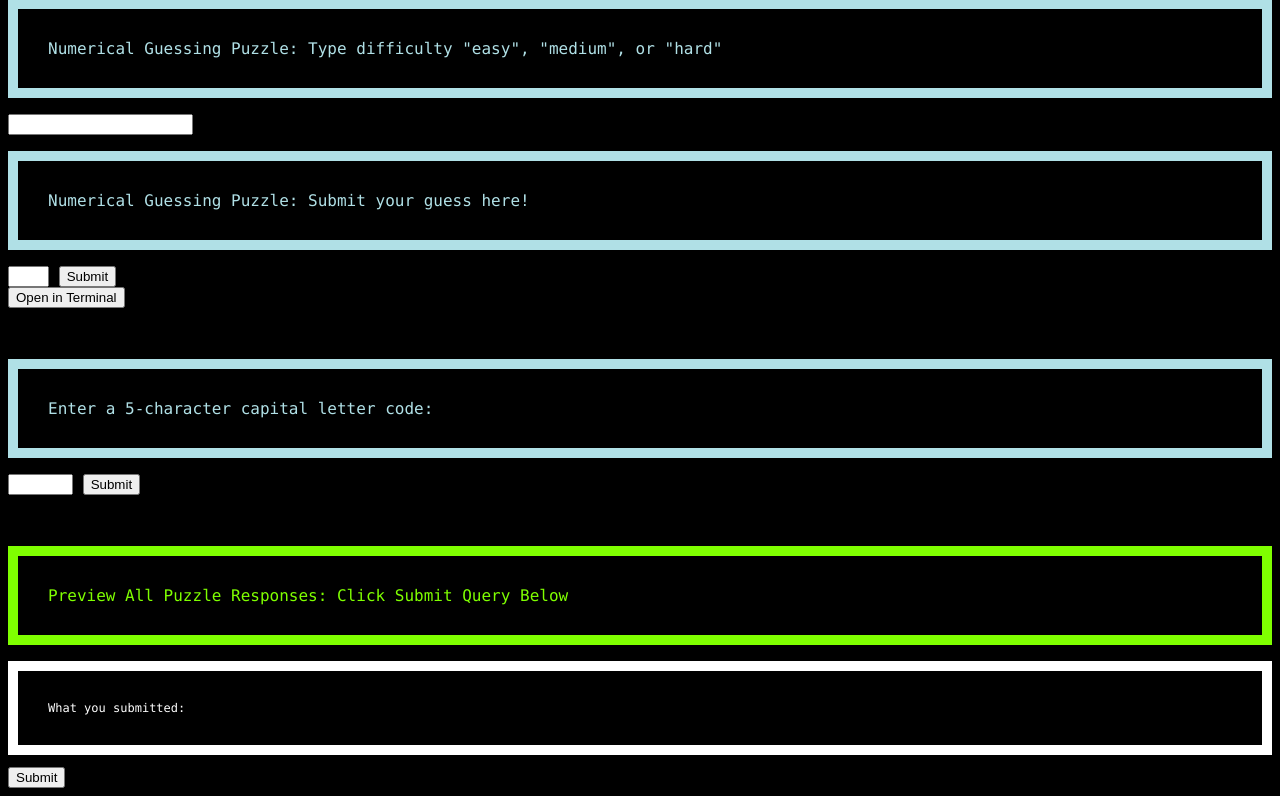
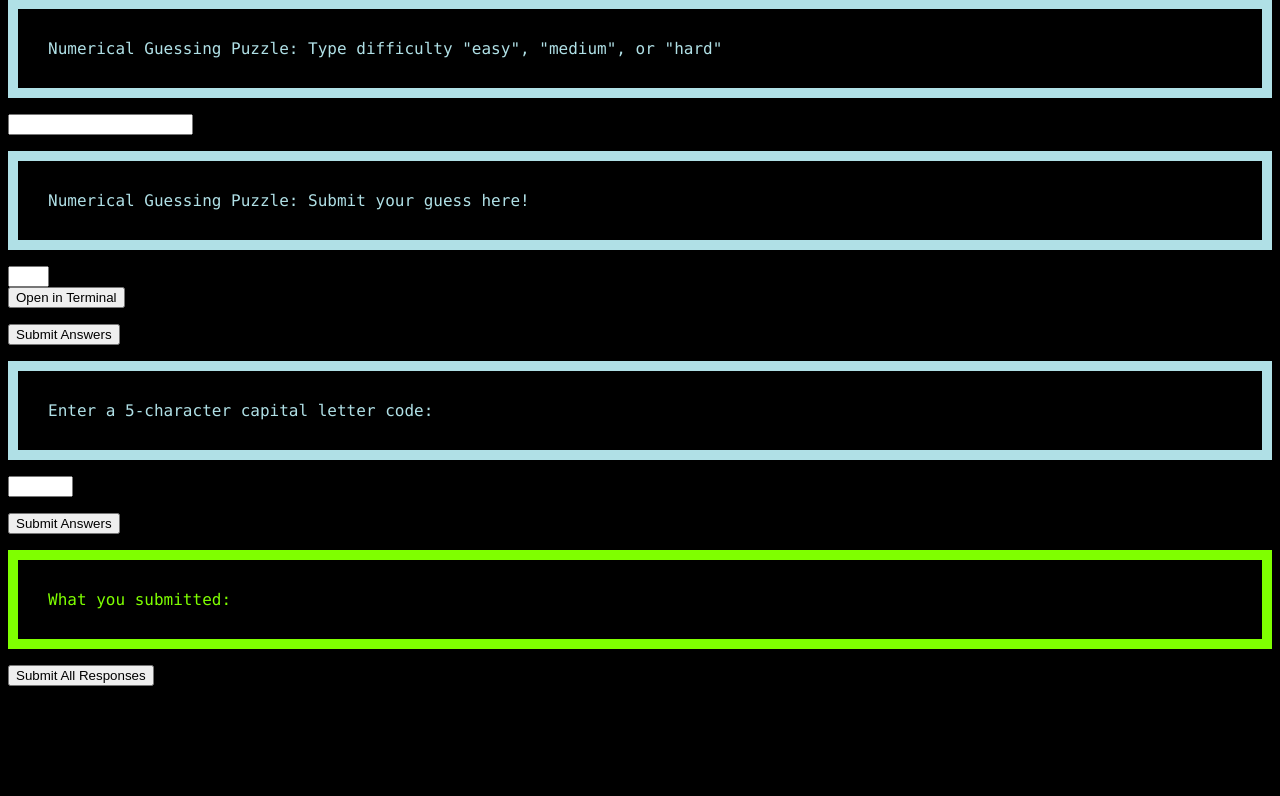
Before and after one commit to CS222-UIUC/course-project-group-13, a Django app: template website/templates/stagethree.html in a window 1280 px wide. Shown: the part 967-1763 px from the top of the page. After the commit the page ends 1653 px from the top, so only its background shows below. Run offline with Django 4.2, Linux system fonts and the light colour scheme; the template is opened without the code that fills it, so the values that code supplies are empty.

Commit message:
Submit buttons change points via javascript

```diff
--- a/website/templates/stagethree.html
+++ b/website/templates/stagethree.html
@@ -73,7 +73,6 @@
 <input type="text">
     <p>Numerical Guessing Puzzle: Submit your guess here!  </p>
     <input type="text" id="guess_puzzle" name="guess_puzzle" minlength="2" maxlength="2" placeholder="" size="2">
-            <input type="submit"/>
 
     <body>
         <div class="container">
@@ -82,7 +81,8 @@
             </form>
         </div>
     </body>
-
+</form>
+<input type="submit" onclick="f()" value = "Submit Answers"/>
 <br>
 
 
@@ -91,7 +91,6 @@
 <input type="hidden" name="form_type" value="puzzle_seven">
 <p>Enter a 5-character capital letter code:  </p>
 <input type="text" id="check_match" name="check_match" minlength="5" maxlength="5" placeholder="" size="5">
-        <input type="submit"/>
 
 
 
@@ -107,7 +106,7 @@
     <!-- Load our React component. -->
     <script src="website\templates\something.js"></script>
 </form>
-
+<input type="submit" onclick="f()" value="Submit Answers"/>
 
 
 
@@ -115,9 +114,8 @@
 
 <br>
 
-        <p style="color:chartreuse;font: size 12px;">Preview All Puzzle Responses: Click Submit Query Below</p>
-        <p id="preview_stage3"  style="color:white;font-size:12px;">What you submitted: </p>
-        <input type="submit" onclick="f()"/>
+<p id="preview_stage3"  style="color:chartreuse;font: size 12px;">What you submitted: </p>
+<input type="submit" onclick="f()" value="Submit All Responses"/>
 <script type="text/javascript">
     var p6r;
     var p7r;
```
Lines whose indentation alone changed are shown as unchanged.
